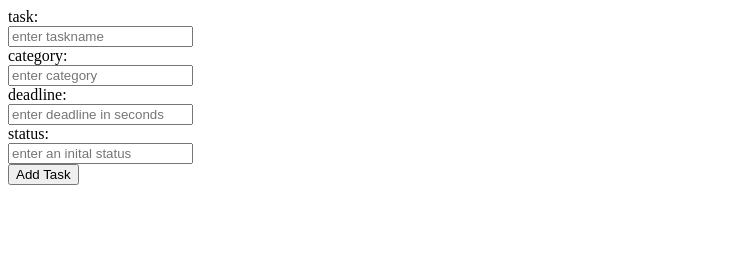
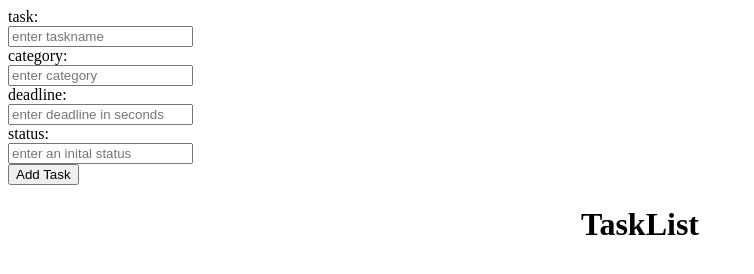
Before and after one commit to ScriptMang/sba4, a plain HTML site: page index.html in a window 1280 px wide. Shown: the whole page, without its empty margins (0-754 px from the left). Drawn offline with Linux system fonts and the light colour scheme.

Commit message:
Add a Heading for task list

```diff
--- a/index.html
+++ b/index.html
@@ -20,6 +20,7 @@
     <input type="text" id="statusInput" placeholder="enter an inital status">
 
     <button id="addTaskButton">Add Task</button>
+    <h1 id="list-title">TaskList</h2>
     <ul id="taskList"></ul>
 </body>
 <script src="./app.js"></script>
--- a/styles.css
+++ b/styles.css
@@ -1,6 +1,10 @@
 input {
     display: flex;
     flex-direction: column;
+}
+
+#list-title {
+    text-align: center;
 }
 
 li {
```
